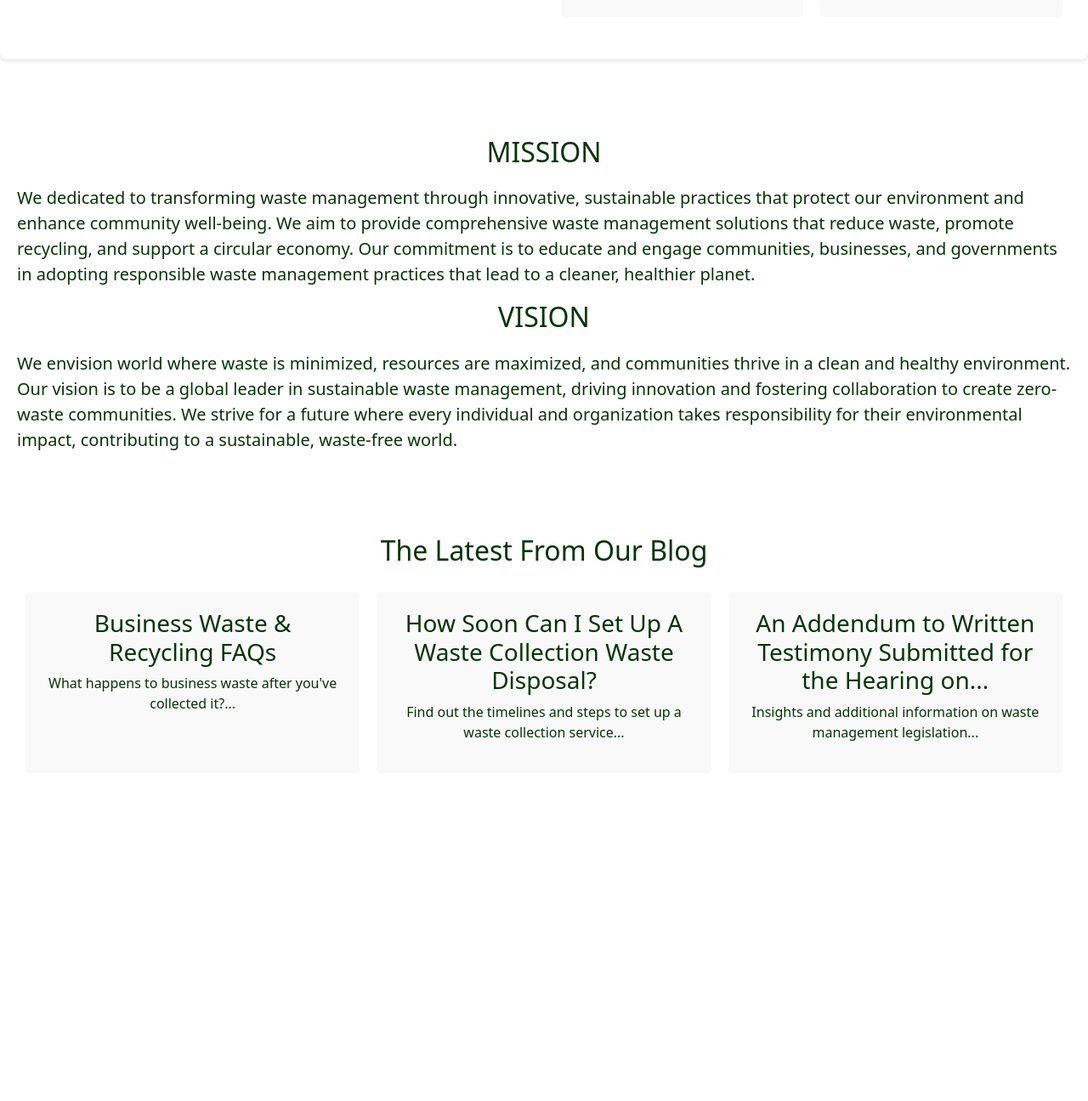
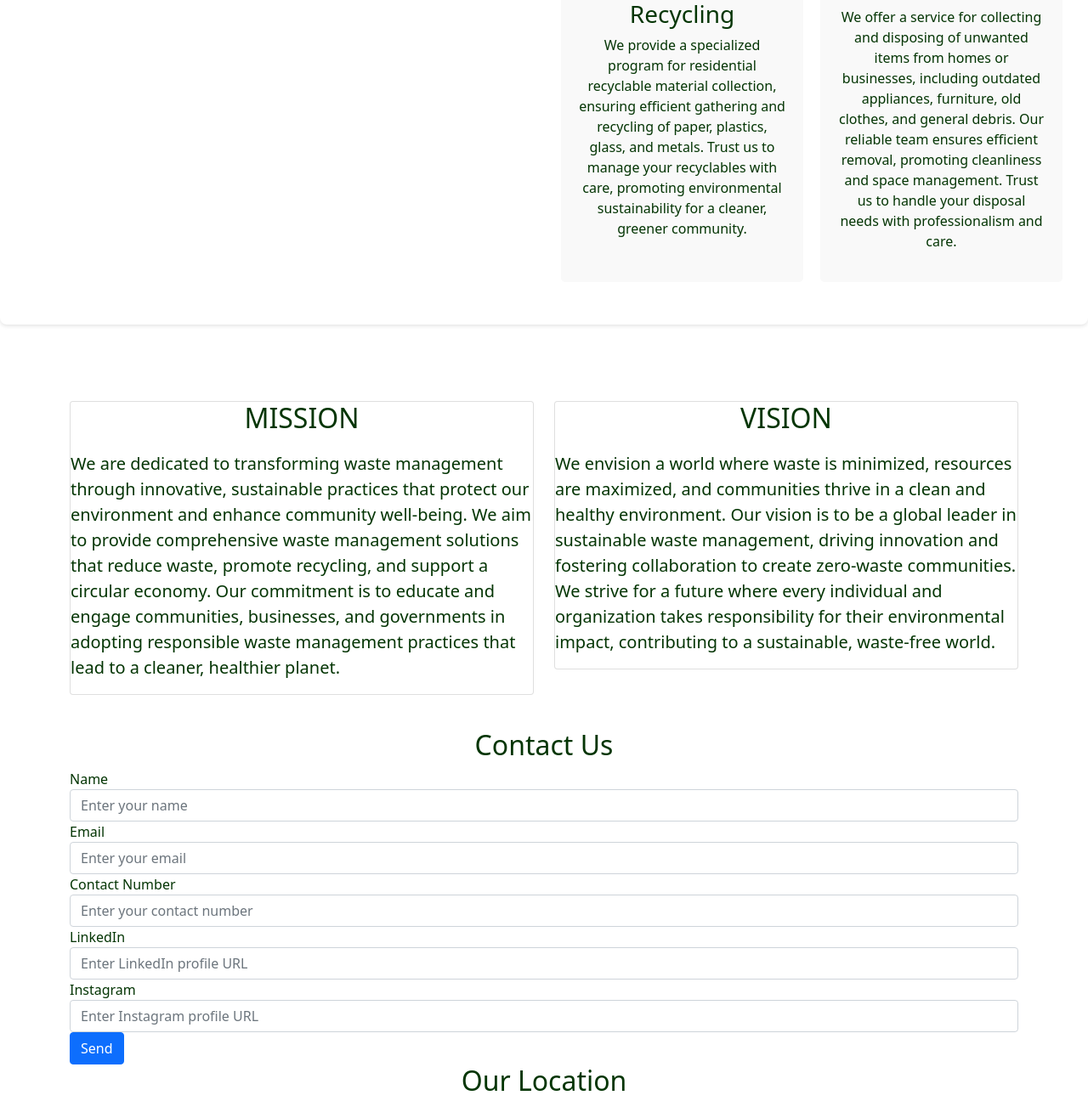
Before and after one commit to Daniel-IRYIVUZE/Eco_clean_Solutions, a Python web app: template EcoApp/templates/index.html in a window 1280 px wide. Shown: the part 1562-2858 px from the top of the page at 85% size. Before the commit the page ends 2434 px from the top, so only its background shows below. Run offline with Jinja, Linux system fonts and the light colour scheme; the template is opened without the code that fills it, so the values that code supplies are empty.

Commit message:
Updating index.html

```diff
--- a/EcoApp/templates/index.html
+++ b/EcoApp/templates/index.html
@@ -112,10 +112,7 @@
           />
           <div class="description">
             <h3>Dumpster Rental</h3>
-            <p>
-              We provide temporary containers, typically large metal bins, for
-              the collection and disposal of waste or debris.
-            </p>
+            <p>We provide large metal bins for temporary waste and debris collection, ensuring efficient handling and disposal. Count on our reliable service to keep your environment clean and organized, catering to both short-term projects and ongoing needs.</p>
           </div>
         </div>
         <div class="service">
@@ -124,7 +121,7 @@
           />
           <div class="description">
             <h3>Garbage Pickup</h3>
-            <p>We provide service of collecting and removing the garbage.</p>
+            <p>We specialize in garbage collection and disposal, maintaining clean surroundings with dedicated professionalism. Our reliable service caters to residential and commercial needs, emphasizing environmental responsibility and customer satisfaction. Trust us for clean, sustainable solutions and peace of mind with every pickup</p>
           </div>
         </div>
         <div class="service">
@@ -133,10 +130,7 @@
           />
           <div class="description">
             <h3>Residential Recycling</h3>
-            <p>
-              We provide a program targeted for collection of recyclable
-              materials from a residential building.
-            </p>
+            <p>We provide a specialized program for residential recyclable material collection, ensuring efficient gathering and recycling of paper, plastics, glass, and metals. Trust us to manage your recyclables with care, promoting environmental sustainability for a cleaner, greener community.</p>
           </div>
         </div>
 
@@ -146,20 +140,19 @@
           />
           <div class="description">
             <h3>Junk Removal</h3>
-            <p>
-              We provide a service of collecting and disposal of unwanted items,
-              such as outdated appliances, furniture, and miscellaneous waste,
-              like old clothes and general debris, from homes or businesse.
-            </p>
+            <p>We offer a service for collecting and disposing of unwanted items from homes or businesses, including outdated appliances, furniture, old clothes, and general debris. Our reliable team ensures efficient removal, promoting cleanliness and space management. Trust us to handle your disposal needs with professionalism and care.</p>
           </div>
         </div>
       </div>
     </section>
-
-    <section class="about Us" id="about">
+    <section class="about" id="about">
+      <div class="container">
+        <div class="row">
+          <div class="col-md-6">
+            <div class="card">
               <h2>MISSION</h2>
               <p>
-        We dedicated to transforming waste management through innovative,
+                We are dedicated to transforming waste management through innovative,
                 sustainable practices that protect our environment and enhance community
                 well-being. We aim to provide comprehensive waste management solutions
                 that reduce waste, promote recycling, and support a circular economy.
@@ -167,9 +160,13 @@
                 governments in adopting responsible waste management practices that lead
                 to a cleaner, healthier planet.
               </p>
+            </div>
+          </div>
+          <div class="col-md-6">
+            <div class="card">
               <h2>VISION</h2>
               <p>
-        We envision world where waste is minimized, resources are maximized, and
+                We envision a world where waste is minimized, resources are maximized, and
                 communities thrive in a clean and healthy environment. Our vision is to
                 be a global leader in sustainable waste management, driving innovation
                 and fostering collaboration to create zero-waste communities. We strive
@@ -177,30 +174,63 @@
                 responsibility for their environmental impact, contributing to a
                 sustainable, waste-free world.
               </p>
+            </div>
+          </div>
+        </div>
+      </div>
     </section>
-    <section class="blog">
-      <h2 id="service">The Latest From Our Blog</h2>
-      <div class="blog-list">
-        <div class="blog-post">
-          <h3>Business Waste & Recycling FAQs</h3>
-          <p>What happens to business waste after you've collected it?...</p>
+    <section>
+      <div class="container form-container">
+        <h2 class="text-center">Contact Us</h2>
+        <form>
+          <div class="form-group">
+            <label for="name">Name</label>
+            <input type="text" class="form-control" id="name" placeholder="Enter your name" required>
           </div>
-        <div class="blog-post">
-          <h3>How Soon Can I Set Up A Waste Collection Waste Disposal?</h3>
-          <p>
-            Find out the timelines and steps to set up a waste collection
-            service...
-          </p>
+          <div class="form-group">
+            <label for="email">Email</label>
+            <input type="email" class="form-control" id="email" placeholder="Enter your email" required>
           </div>
-        <div class="blog-post">
-          <h3>
-            An Addendum to Written Testimony Submitted for the Hearing on...
-          </h3>
-          <p>
-            Insights and additional information on waste management
-            legislation...
-          </p>
+          <div class="form-group">
+            <label for="contact">Contact Number</label>
+            <input type="text" class="form-control" id="contact" placeholder="Enter your contact number" required>
           </div>
+          <div class="form-group">
+            <label for="linkedin">LinkedIn</label>
+            <input type="url" class="form-control" id="linkedin" placeholder="Enter LinkedIn profile URL" required>
+          </div>
+          <div class="form-group">
+            <label for="instagram">Instagram</label>
+            <input type="url" class="form-control" id="instagram" placeholder="Enter Instagram profile URL" required>
+          </div>
+          <button type="submit" class="btn btn-primary">Send</button>
+        </form>
+
+        <h2 class="text-center">Our Location</h2>
+        <div id="map-container">
+          <iframe src="https://www.google.com/maps/embed?pb=!1m18!1m12!1m3!1d3987.5050470011747!2d30.05741827507267!3d-1.9511718980311334!2m3!1f0!2f0!3f0!3m2!1i1024!2i768!4f13.1!3m3!1m2!1s0x19dca5a86d814c61%3A0x7d3b83e12b1c11a9!2sNorrsken%20House%20Kigali!5e0!3m2!1sen!2srw!4v1718736783706!5m2!1sen!2srw" width="600" height="450" style="border:0;" allowfullscreen="" loading="lazy" referrerpolicy="no-referrer-when-downgrade"></iframe>
+          </div>
+          </div>
+    </section>
+
+    <section>
+      <div class="container form-container">
+        <h2 class="text-center">Support Form</h2>
+        <form>
+          <div class="form-group">
+            <label for="name">Name</label>
+            <input type="text" class="form-control" id="name" placeholder="Enter your name" required>
+          </div>
+          <div class="form-group">
+            <label for="email">Email</label>
+            <input type="email" class="form-control" id="email" placeholder="Enter your email" required>
+          </div>
+          <div class="form-group">
+            <label for="message">Message</label>
+            <textarea class="form-control message-box" id="message" placeholder="Enter your message" maxlength="300" required></textarea>
+          </div>
+          <button type="submit" class="btn btn-primary">Send</button>
+        </form>
       </div>
     </section>
 
```
Lines whose indentation alone changed are shown as unchanged.
